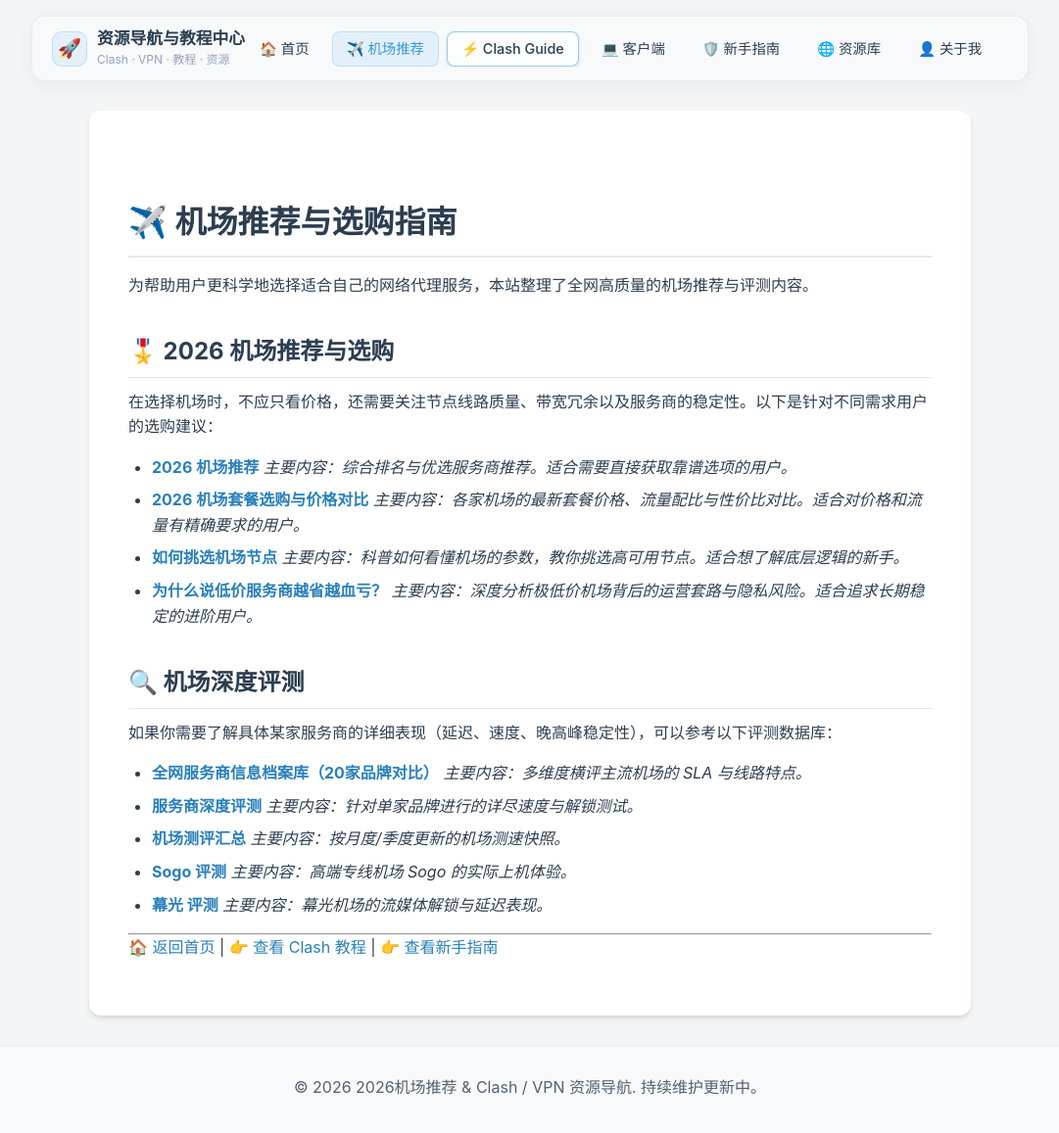
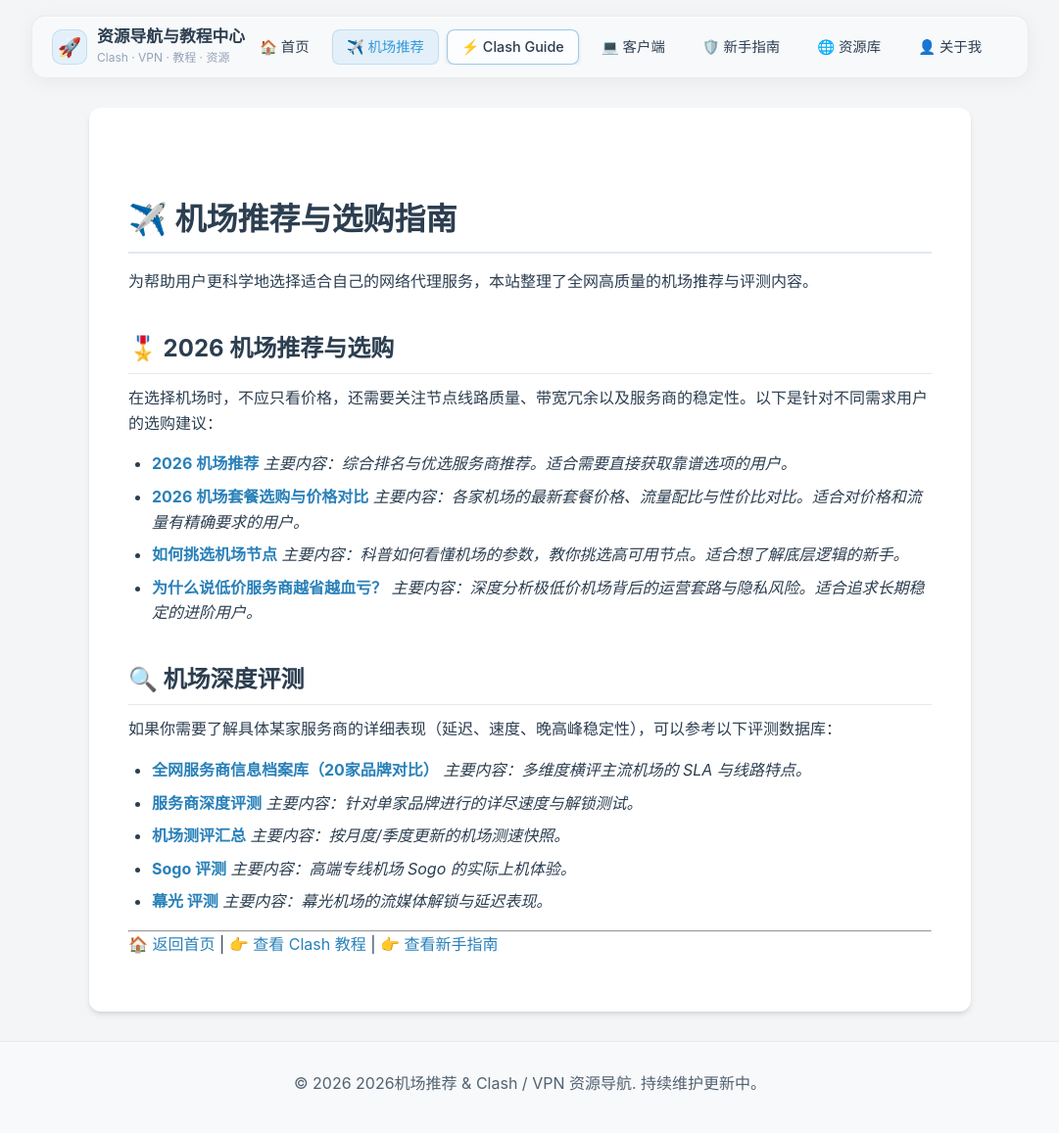
Before and after one commit to Colasaiko/tuijianjichang, a Jekyll site: the page built from airport.md, in a window 1280 px wide and 1169 px high. Shown: the top 1157 px of the window at 98% size, without its empty margins (99-1180 px from the left). Built offline with Jekyll 4.4.1, drawn with Linux system fonts in a browser that asks for light colours; our own code applies the rules of GitHub Pages for plain Markdown files.

Commit message:
fix: lock navbar dimensions and bust cached CSS

```diff
--- a/_layouts/default.html
+++ b/_layouts/default.html
@@ -7,12 +7,18 @@
     {% if page.description %}
     <meta name="description" content="{{ page.description }}">
     {% endif %}
-    <link rel="stylesheet" href="/tuijianjichang/assets/css/style-v2.css">
+    <link rel="stylesheet" href="/tuijianjichang/assets/css/style-v2.css?v=20260912-2">
     <style>
-        /* Keep navbar geometry identical across pages and prevent label wrapping. */
+        /* Navbar geometry is intentionally fixed so page changes never resize it. */
+        .navbar-wrapper {
+            width: calc(100% - 32px);
+        }
         .navbar-inner {
             flex-wrap: nowrap;
-            min-height: 62px;
+            height: 64px;
+            min-height: 64px;
+            max-height: 64px;
+            overflow: hidden;
         }
         .nav-brand {
             flex: 0 0 auto;
@@ -36,25 +42,41 @@
         .nav-links::-webkit-scrollbar {
             display: none;
         }
-        .nav-item {
+        .nav-item,
+        .nav-item.active,
+        .nav-special {
             flex: 0 0 auto;
             display: inline-flex;
             align-items: center;
             justify-content: center;
+            height: 36px;
             min-height: 36px;
+            max-height: 36px;
             line-height: 1.2;
+            font-weight: 500;
         }
         @media (max-width: 768px) {
+            .navbar-wrapper {
+                width: calc(100% - 20px);
+            }
             .navbar-inner {
-                min-height: 0;
+                height: 108px;
+                min-height: 108px;
+                max-height: 108px;
+                flex-direction: column;
+                align-items: flex-start;
+                justify-content: flex-start;
+                overflow: hidden;
             }
             .nav-brand {
                 width: 100%;
                 min-width: 0;
+                flex: 0 0 36px;
             }
             .nav-links {
                 display: flex;
                 width: 100%;
+                flex: 0 0 40px;
                 flex-wrap: nowrap;
             }
         }
```
